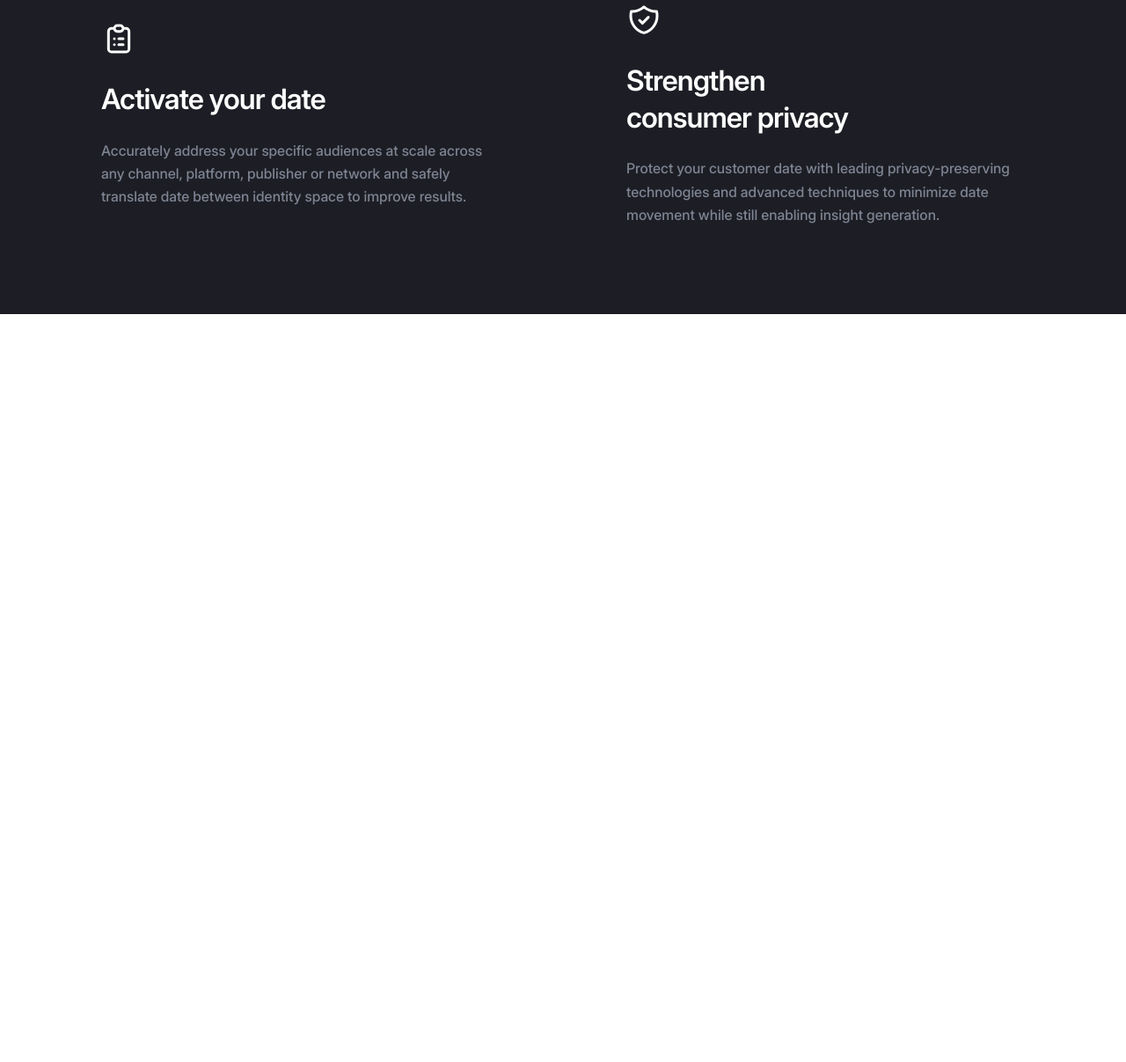
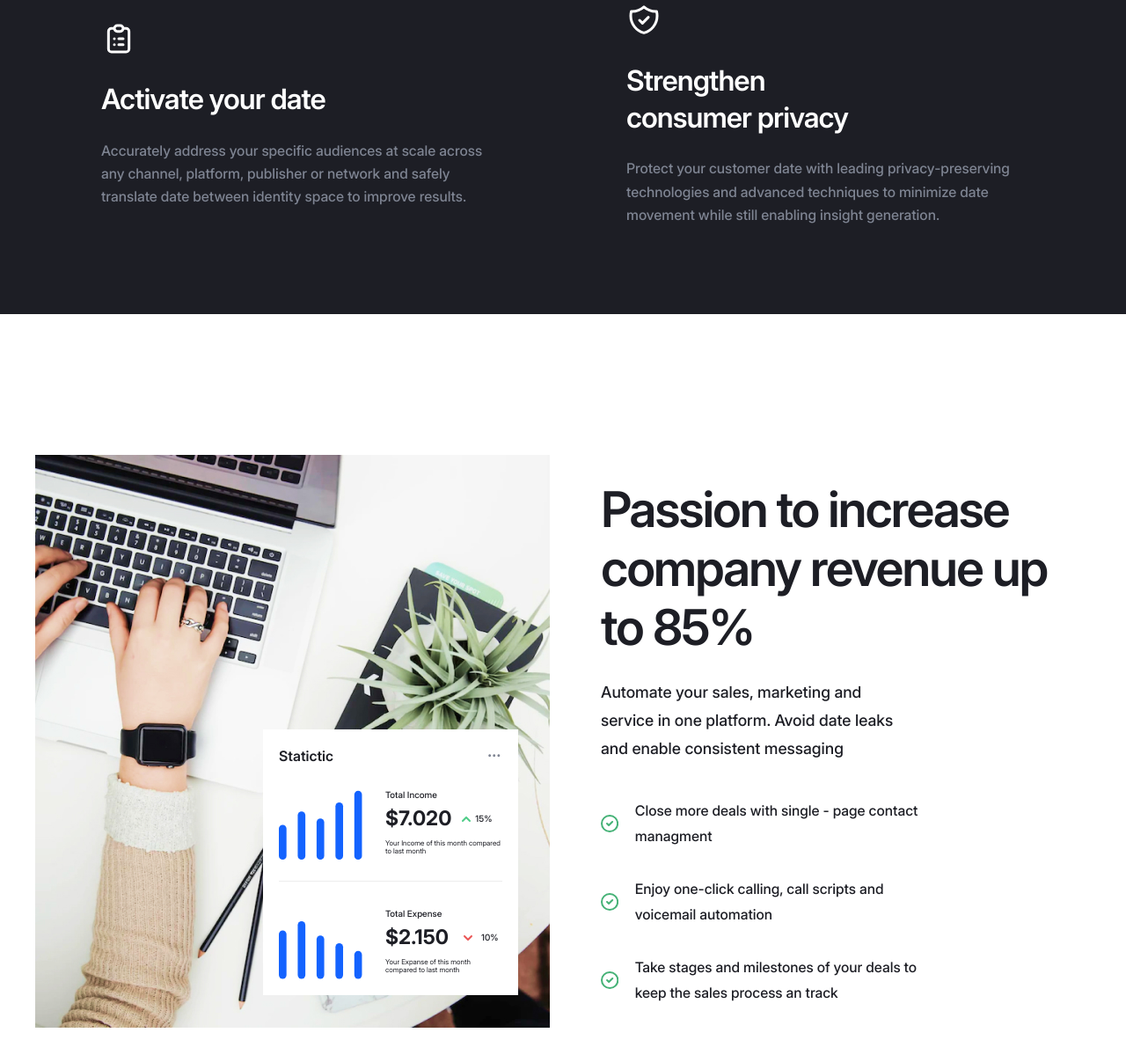
Before and after one commit to dopamine-web/coco, a website built with Vite: page src/index.html in a window 1280 px wide. Shown: the part 1695-2902 px from the top of the page at 88% size. Before the commit the page ends 2052 px from the top, so only its background shows below. Built offline with nearby package versions, Linux system fonts and the light colour scheme.

Commit message:
created features section

```diff
--- /dev/null
+++ b/src/assets/scss/components/home/features.scss
@@ -0,0 +1,304 @@
+@use '../../mixins/index' as mixins;
+@use '../../mixins/media' as media;
+@use '../../mixins/flex' as flex;
+
+// .features {
+//   padding: 100px 0 94px;
+
+//   &__container {
+//     @include mixins.flex-all-between;
+//   }
+
+//   &__left {
+//     position: relative;
+//   }
+
+//   &__stats {
+//     position: absolute;
+//     right: 36px;
+//     bottom: 40px;
+//     padding: 18px;
+//     max-width: 290px;
+//     background-color: #fff;
+
+//     &-head {
+//       @include mixins.flex-all-between;
+//       margin-bottom: 19px;
+//     }
+
+//     &-title {
+//       font-weight: 600;
+//       line-height: 150%;
+//       color: #1d1e25;
+//     }
+
+//     &-item {
+//       @include mixins.flex-align-center;
+//       gap: 26px;
+
+//       &:not(:last-child) {
+//         border-bottom: 1px solid #ededed;
+//         padding-bottom: 23px;
+//       }
+
+//       &:last-child {
+//         padding-top: 23px;
+//       }
+
+//       &-title {
+//         margin-bottom: 6px;
+//         font-weight: 500;
+//         font-size: 10px;
+//         line-height: 150%;
+//         color: #7e8492;
+//       }
+
+//       &-price {
+//         @include mixins.flex-align-center;
+//         gap: 12px;
+//         margin-bottom: 9px;
+
+//         &-num {
+//           font-weight: 700;
+//           font-size: 23px;
+//           line-height: 120%;
+//           color: #1d1e25;
+//         }
+
+//         &-proc {
+//           @include mixins.flex-align-center;
+//           gap: 5px;
+//           font-weight: 500;
+//           font-size: 10px;
+//           line-height: 150%;
+//           color: #1d1e25;
+//         }
+//       }
+
+//       &-descr {
+//         font-family: var(--font-family);
+//         font-weight: 400;
+//         font-size: 8px;
+//         color: #7e8492;
+//       }
+//     }
+//   }
+
+//   &__right {
+//     max-width: 557px;
+//   }
+
+//   &__title {
+//     margin-bottom: 24px;
+//     font-weight: 600;
+//     letter-spacing: -0.04em;
+//     color: #1d1e25;
+//   }
+
+//   &__descr {
+//     margin-bottom: 40px;
+//     max-width: 360px;
+//     font-weight: 500;
+//     line-height: 178%;
+//     color: #7e8492;
+//   }
+
+//   &__item {
+//     @include mixins.flex-align-center;
+//     max-width: 393px;
+//     font-weight: 500;
+//     line-height: 178%;
+//     color: #1d1e25;
+
+//     &::before {
+//         content: "";
+//         display: inline-block;
+//         margin-right: 19px;
+//         padding-right: 20px;
+//         width: 20px;
+//         height: 20px;
+//         background: url('../../../icons/features-tick-icon.svg');
+//     }
+//   }
+// }
+
+
+.features {
+  padding: 160px 0 94px;
+
+  @include mixins.mobile {
+    padding: 60px 0 64px;
+  }
+
+  &__container {
+    @include mixins.flex-all-between;
+
+    @include mixins.mini-desktop {
+      gap: 40px;
+      flex-direction: column;
+      align-items: flex-start;
+    }
+
+    @include mixins.mobile {
+      gap: 25px;
+    }
+  }
+
+  &__left {
+    position: relative;
+  }
+
+  &__stats {
+    position: absolute;
+    right: 36px;
+    bottom: 40px;
+    padding: 18px;
+    max-width: 290px;
+    background-color: #fff;
+
+    @include mixins.mobile {
+      right: 16px;
+      bottom: 20px;
+    }
+
+    @include mixins.small-mobile {
+      right: 12px;
+      bottom: 12px;
+      padding: 14px;
+      max-width: 240px;
+    }
+
+    &-head {
+      @include mixins.flex-all-between;
+      margin-bottom: 19px;
+    }
+
+    &-title {
+      font-weight: 600;
+      font-size: 16px;
+      line-height: 150%;
+      color: #1d1e25;
+    }
+
+    &-item {
+      @include mixins.flex-align-center;
+      gap: 26px;
+
+      &:not(:last-child) {
+        border-bottom: 1px solid #ededed;
+        padding-bottom: 23px;
+      }
+
+      &:last-child {
+        padding-top: 23px;
+      }
+
+      &-img {
+        @include mixins.small-mobile {
+          width: 65px;
+        }
+      }
+
+      &-title {
+        margin-bottom: 6px;
+        font-weight: 500;
+        font-size: 10px;
+        line-height: 150%;
+        color: var(--neutral-color-150);
+      }
+
+      &-price {
+        @include mixins.flex-align-center;
+        gap: 12px;
+        margin-bottom: 9px;
+
+        &-num {
+          font-weight: 700;
+          font-size: 23px;
+          line-height: 120%;
+          color: #1d1e25;
+
+          @include mixins.mobile {
+            font-size: 18px;
+          }
+        }
+
+        &-proc {
+          @include mixins.flex-align-center;
+          gap: 5px;
+          font-weight: 500;
+          font-size: 10px;
+          line-height: 150%;
+          color: #1d1e25;
+        }
+      }
+
+      &-descr {
+        font-weight: 400;
+        font-size: 8px;
+        color: var(--neutral-color-150);
+      }
+    }
+  }
+
+  &__right {
+    max-width: 557px;
+
+    @include mixins.mini-desktop {
+      max-width: 992px;
+    }
+  }
+
+  &__title {
+    margin-bottom: 24px;
+    font-weight: 600;
+    letter-spacing: -0.04em;
+    color: var(--neutral-color-100);
+
+    @include mixins.mobile {
+      margin-bottom: 20px;
+    }
+  }
+
+  &__descr {
+    margin-bottom: 40px;
+    max-width: 360px;
+    font-weight: 500;
+    line-height: 178%;
+    color: var(--neutral-color-150);
+
+    @include mixins.mini-desktop {
+      max-width: 700px;
+    }
+  }
+
+  &__item {
+    @include mixins.flex-align-center;
+    max-width: 393px;
+    font-weight: 500;
+    line-height: 178%;
+    color: var(--neutral-color-100);
+
+    @include mixins.mini-desktop {
+      max-width: 700px;
+    }
+
+    &:not(:last-child) {
+      margin-bottom: 32px;
+
+      @include mixins.mobile {
+        margin-bottom: 22px;
+      }
+    }
+
+    &::before {
+      content: '';
+      display: inline-block;
+      margin-right: 19px;
+      padding-right: 19px;
+      width: 20px;
+      height: 20px;
+      background: url('../../../assets/icons/features-tick-icon.svg');
+    }
+  }
+}
--- a/src/assets/scss/main.scss
+++ b/src/assets/scss/main.scss
@@ -7,3 +7,4 @@
 @use './components/header' as *;
 @use './components/home/hero' as *;
 @use './components/home/overview.scss' as *;
+@use './components/home/features.scss' as *;
--- /dev/null
+++ b/src/html/componets/home/features.html
@@ -0,0 +1,111 @@
+<section class="features">
+  <div class="container features__container">
+    <div class="features__left">
+      <img
+        loading="lazy"
+        src="./assets/images/features-img.jpg"
+        width="585"
+        height="651"
+        alt="Woman typing on laptop"
+      />
+      <div class="features__stats">
+        <div class="features__stats-head">
+          <h4 class="features__stats-title text-p-default">Statictic</h4>
+          <img
+            loading="lazy"
+            src="./assets/icons/more-icon.svg"
+            width="18"
+            height="19"
+            alt="Ellipsis icon"
+          />
+        </div>
+
+        <div class="features__stats-item">
+          <img
+            loading="lazy"
+            src="./assets/icons/features-total-income-icon.svg"
+            width="95"
+            height="88"
+            alt="Total income graphic"
+          />
+          <div class="features__stats-item-info">
+            <h5 class="features__stats-item-title">Total Income</h5>
+            <div class="features__stats-item-price">
+              <span class="features__stats-item-price-num">$7.020</span>
+              <div class="features__stats-item-price-proc">
+                <svg
+                  width="10"
+                  height="6"
+                  viewBox="0 0 10 6"
+                  fill="none"
+                  xmlns="http://www.w3.org/2000/svg"
+                >
+                  <path
+                    fill-rule="evenodd"
+                    clip-rule="evenodd"
+                    d="M9.70711 5.70711C9.31658 6.09763 8.68342 6.09763 8.29289 5.70711L5 2.41421L1.70711 5.70711C1.31658 6.09763 0.683417 6.09763 0.292894 5.70711C-0.0976312 5.31658 -0.0976312 4.68342 0.292894 4.29289L4.29289 0.292893C4.68342 -0.0976311 5.31658 -0.0976311 5.70711 0.292893L9.70711 4.29289C10.0976 4.68342 10.0976 5.31658 9.70711 5.70711Z"
+                    fill="#50CD89"
+                  />
+                </svg>
+                15%
+              </div>
+            </div>
+            <p class="features__stats-item-descr">
+              Your Income of this month compared to last month
+            </p>
+          </div>
+        </div>
+
+        <div class="features__stats-item">
+          <img
+            loading="lazy"
+            src="./assets/icons/features-total-expenseve-icon.svg"
+            width="95"
+            height="88"
+            alt="Total expenseve graphic"
+          />
+          <div class="features__stats-item-info">
+            <h5 class="features__stats-item-title">Total Expense</h5>
+            <div class="features__stats-item-price">
+              <span class="features__stats-item-price-num">$2.150</span>
+              <div class="features__stats-item-price-proc">
+                <svg
+                  width="20"
+                  height="20"
+                  viewBox="0 0 20 20"
+                  fill="none"
+                  xmlns="http://www.w3.org/2000/svg"
+                >
+                  <path
+                    fill-rule="evenodd"
+                    clip-rule="evenodd"
+                    d="M5.29289 7.29289C5.68342 6.90237 6.31658 6.90237 6.70711 7.29289L10 10.5858L13.2929 7.29289C13.6834 6.90237 14.3166 6.90237 14.7071 7.29289C15.0976 7.68342 15.0976 8.31658 14.7071 8.70711L10.7071 12.7071C10.3166 13.0976 9.68342 13.0976 9.29289 12.7071L5.29289 8.70711C4.90237 8.31658 4.90237 7.68342 5.29289 7.29289Z"
+                    fill="#EB5757"
+                  />
+                </svg>
+                10%
+              </div>
+            </div>
+            <p class="features__stats-item-descr">
+              Your Expanse of this month compared to last month
+            </p>
+          </div>
+        </div>
+      </div>
+    </div>
+    <div class="features__right">
+      <h2 class="features__title heading-h2">
+        Passion to increase company revenue up to 85%
+      </h2>
+      <p class="features__descr text-p-medium">
+        Automate your sales, marketing and service in one platform. Avoid date
+        leaks and enable consistent messaging
+      </p>
+      <ul class="features__list">
+        <li class="features__item">Close more deals with single - page contact managment</li>
+        <li class="features__item">Enjoy one-click calling, call scripts and voicemail automation</li>
+        <li class="features__item">Take stages and milestones of your deals to keep the sales process an track</li>
+      </ul>
+    </div>
+  </div>
+</section>
--- a/src/html/componets/home/overview.html
+++ b/src/html/componets/home/overview.html
@@ -12,6 +12,7 @@
     <ul class="overview__list">
       <li class="overview__item">
         <img
+          loading="lazy"
           class="overview__item-icon"
           src="./assets/icons/calendar-icon.svg"
           width="40"
@@ -29,6 +30,7 @@
       </li>
       <li class="overview__item">
         <img
+          loading="lazy"
           class="overview__item-icon"
           src="./assets/icons/todo-icon.svg"
           width="40"
@@ -43,6 +45,7 @@
       </li>
       <li class="overview__item">
         <img
+          loading="lazy"
           class="overview__item-icon"
           src="./assets/icons/list-icon.svg"
           width="40"
@@ -58,6 +61,7 @@
       </li>
       <li class="overview__item">
         <img
+          loading="lazy"
           class="overview__item-icon"
           src="./assets/icons/shield-icon.svg"
           width="40"
--- a/src/index.html
+++ b/src/index.html
@@ -6,6 +6,7 @@
     <load src="./html/componets/header.html" />
     <load src="./html/componets/home/hero.html" />
     <load src="./html/componets/home/overview.html" />
+    <load src="./html/componets/home/features.html" />
 
     <script type="module" src="./js/main.js"></script>
   </body>
```
Also changed, not shown: src/assets/icons/features-tick-icon.svg (added), src/assets/icons/features-total-expenseve-icon.svg (added), src/assets/icons/features-total-income-icon.svg (added), src/assets/icons/more-icon.svg (added), src/assets/images/features-img.jpg (added).
